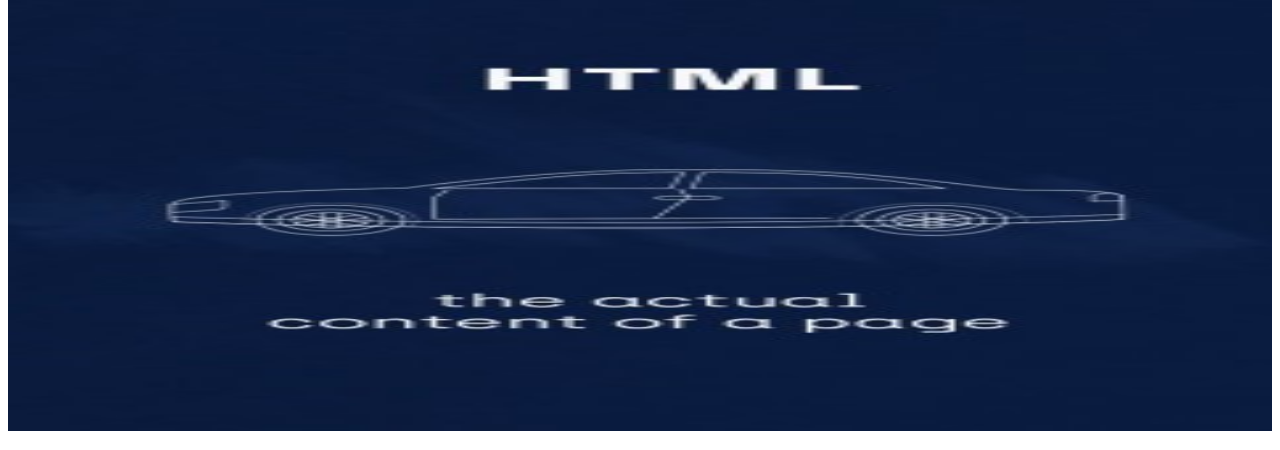
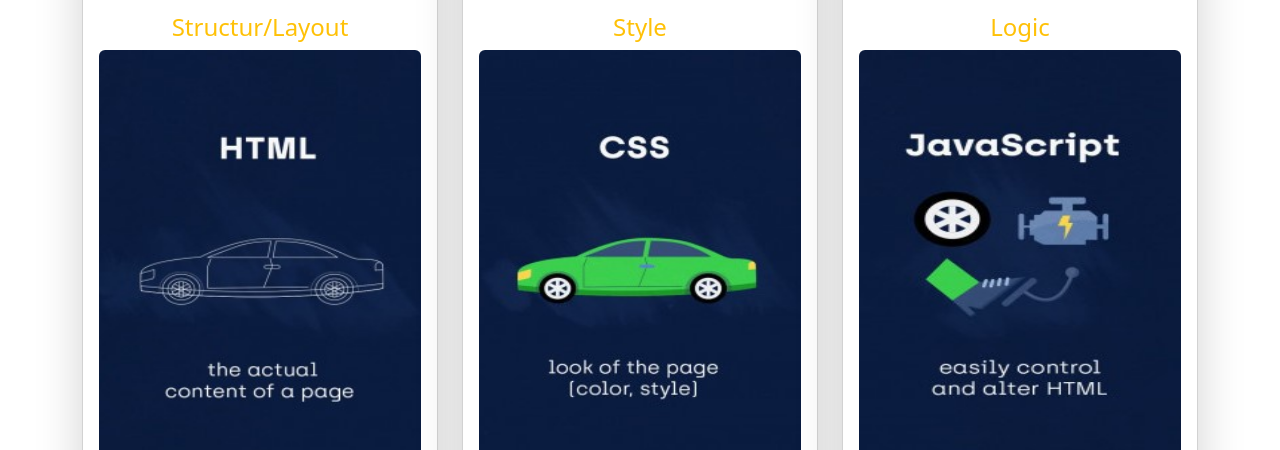
Before and after one commit to Gireeshreddy31/Html, a plain HTML site: page index.html in a window 1280 px wide. Shown: the part 197-647 px from the top of the page. Drawn offline with Linux system fonts and the light colour scheme; files that its build step writes are made by us from their sources; the site is published under a folder, as on GitHub Pages, so addresses that start at the root find nothing.

Commit message:
Update index.html

```diff
--- a/index.html
+++ b/index.html
@@ -4,7 +4,7 @@
     <meta charset="UTF-8" />
     <meta http-equiv="X-UA-Compatible" content="IE=edge" />
     <meta name="viewport" content="width=device-width, initial-scale=1.0" />
-    <link rel="stylesheet" href="/dist/css/bootstrap.css" />
+    <link rel="stylesheet" href="bootstrap.css" />
     <link rel="stylesheet" href="main.css" />
 
     <title>Html Presentation</title>
```
